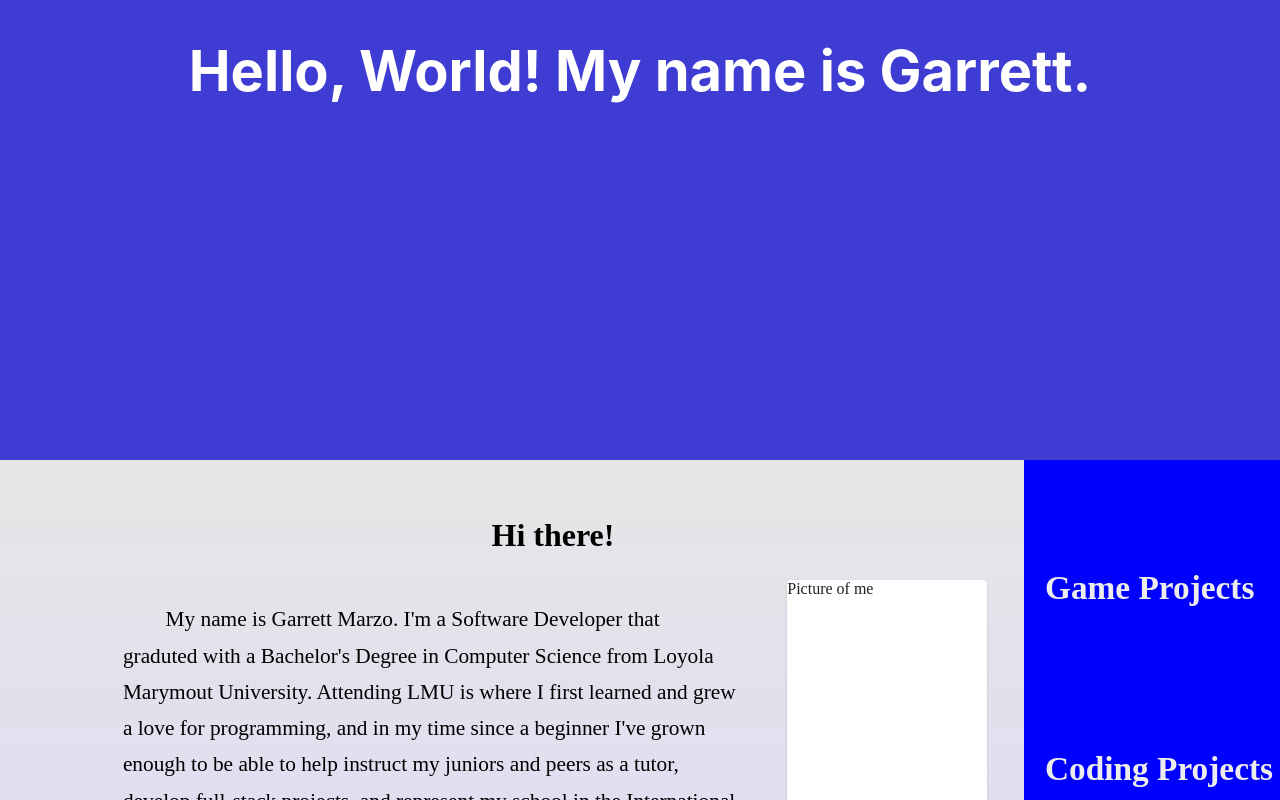
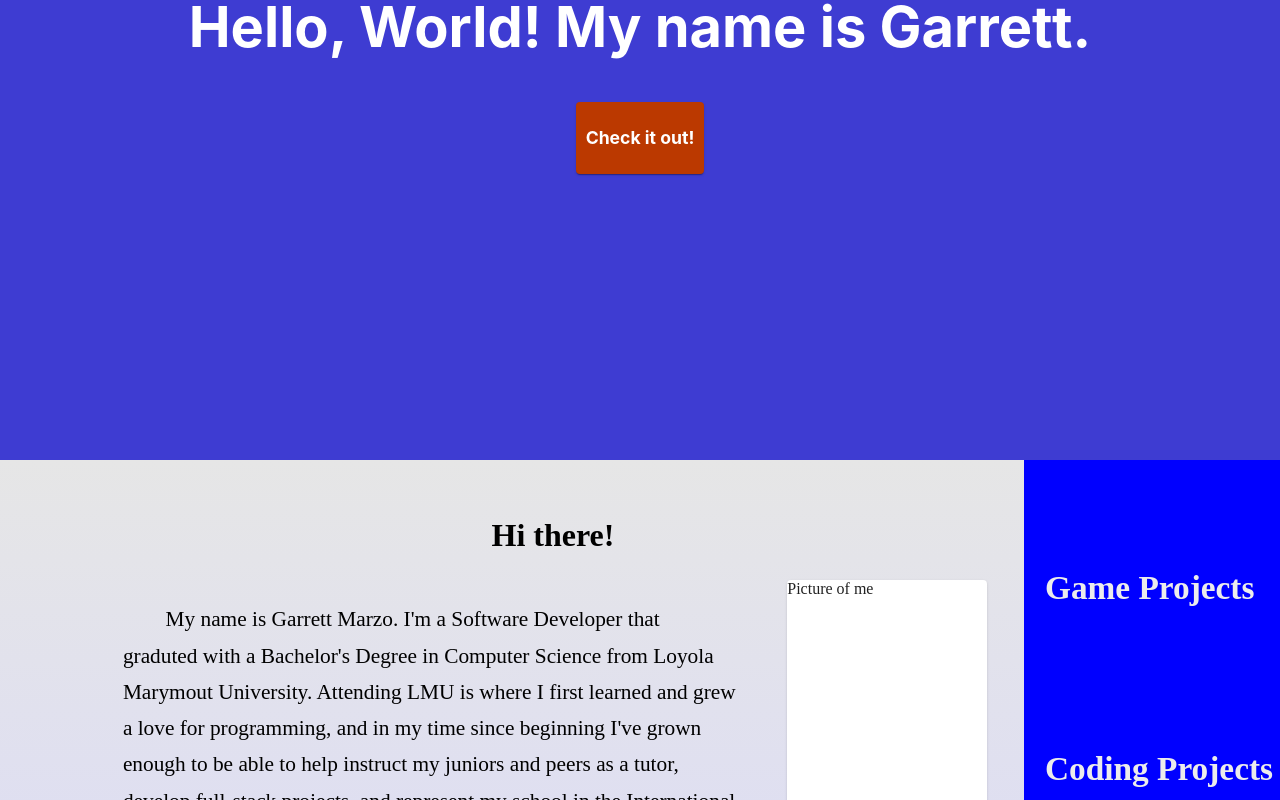
Before and after one commit to gmarzo/portfolio, a React (Create React App) app in the folder marzo_portfolio/: page / in a window 1280 px wide. Shown: the part 340-1140 px from the top of the page. Built offline with nearby package versions, Linux system fonts and the light colour scheme.

Commit message:
Adding to landing page

```diff
--- a/marzo_portfolio/src/pages/AboutPage.jsx
+++ b/marzo_portfolio/src/pages/AboutPage.jsx
@@ -16,7 +16,7 @@ const AboutPage = () => {
       <div className='content-container'>
         <p className="section-content" id="intro">
           &emsp;&emsp;My name is Garrett Marzo. I'm a Software Developer that graduted with a Bachelor's Degree in Computer Science from Loyola Marymout University.
-          Attending LMU is where I first learned and grew a love for programming, and in my time since a beginner I've grown enough to be able to help instruct my
+          Attending LMU is where I first learned and grew a love for programming, and in my time since beginning I've grown enough to be able to help instruct my
           juniors and peers as a tutor, develop full-stack projects, and represent my school in the International Collegiate Programming Competition (ICPC).
           <br />
           &emsp;&emsp;I want to hone my skills as a software developer and programmer, and turn the passion I've found into a career.
--- a/marzo_portfolio/src/pages/Homepage.jsx
+++ b/marzo_portfolio/src/pages/Homepage.jsx
@@ -2,6 +2,8 @@ import * as React from "react";
 import "../styles/App.css";
 
 import { Helmet, HelmetProvider } from "react-helmet-async";
+
+import { Paper } from "@mui/material";
 
 import AboutPage from "./AboutPage";
 import CodingPage from "./CodingPage";
@@ -43,12 +45,23 @@ const Homepage = () => {
         <Helmet>
           <title>Garrett Marzo</title>
         </Helmet>
+        <section id="Landing">
           <div className="Banner">
             <h1 className="Banner-title">Hello, World! My name is Garrett.</h1>
-          {/* <h2 className="Banner-subtitle">My Name is Garrett</h2> */}
+            <Paper onClick={() => {
+              window.scrollTo({
+                top: document.querySelector("#Content").offsetTop,
+                behavior: "smooth"
+              })
+            }}
+            className="content-scroll"
+            style={{backgroundColor: "#bb3900"}}>
+              <p className="scroll-title">Check it out!</p>
+            </Paper>
           </div>
-
+        </section>
         {/* Main Page switchable content */}
+        <section id="Content">
           <div className="Showcase">
             <div className="Page-container">
               {Content ? (
@@ -121,6 +134,7 @@ const Homepage = () => {
               </button>
             </div>
           </div>
+        </section>
         <div className="contact">
           <p>garrett.marzo@gmail.com</p>
           <p>(310) 612-0159</p>
--- a/marzo_portfolio/src/styles/App.css
+++ b/marzo_portfolio/src/styles/App.css
@@ -46,7 +46,7 @@
 
 .Banner {
   display: flex;
-  flex-direction: row;
+  flex-direction: column;
   height: 100vh;
   width: 100%;
   background-color: #3e3cd2;
@@ -126,6 +126,7 @@
   align-items: center;
   background-color: #dddddd;
   color: #707070;
+  border:2px, solid, #282c34;
   height: 7vh;
 }
 
@@ -137,7 +138,7 @@
   font-size: 7vh;
   color: white;
   margin-bottom: 15px;
-  animation: fade-in 5s;
+  animation: fade-in 3s;
 }
 
 .Banner-subtitle {
@@ -177,6 +178,27 @@
   text-decoration: underline solid white;
 }
 
+.content-scroll {
+  display: flex;
+  flex-direction: row;
+  align-items: center;
+  justify-content: center;
+  height: 4.5em;
+  width: 8em;
+  animation: fade-in 3s;
+  margin-top: 2%
+}
+
+.scroll-title {
+  color: white;
+  font-size: 1.1em;
+  font-weight: bolder;
+}
+
+.content-scroll:hover {
+  text-decoration: underline solid white;
+}
+
 @keyframes App-logo-spin {
   from {
     transform: rotate(0deg);
```
Lines whose indentation alone changed are shown as unchanged.
